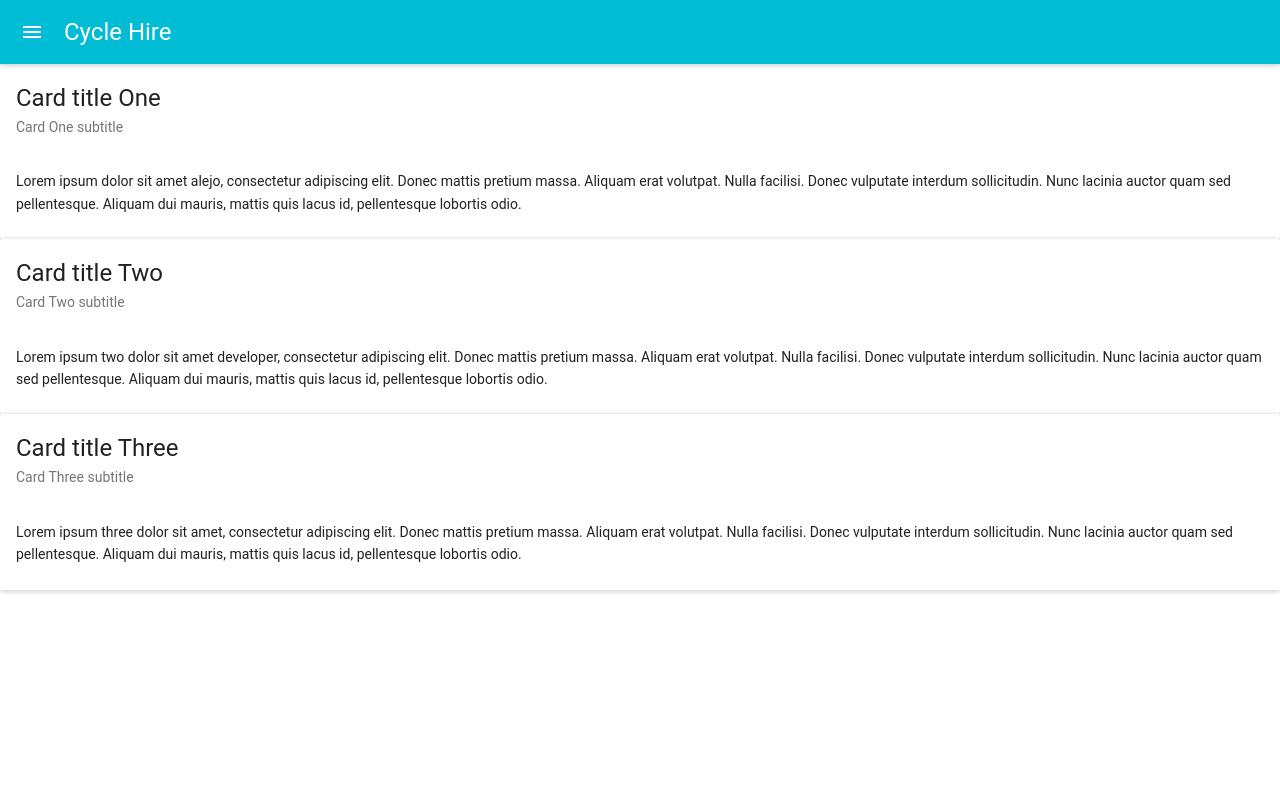
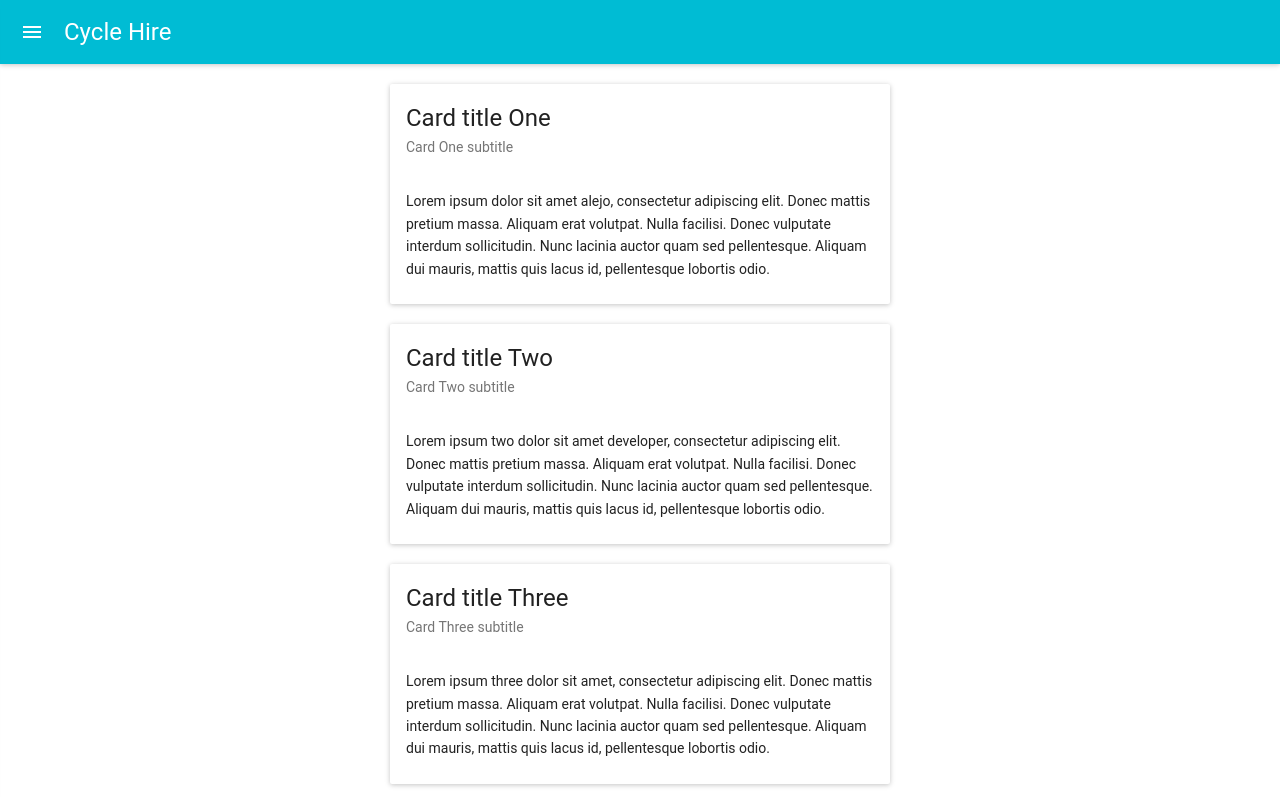
Before and after one commit to rudijs/cycle-hire-app, a React app: page / in a window 1280 px wide. Built offline with nearby package versions, Linux system fonts and the light colour scheme; what auth0-js would draw is missing.

Commit message:
Add width styles for large screens

```diff
--- a/src/components/Home.js
+++ b/src/components/Home.js
@@ -2,9 +2,13 @@ import React from "react";
 import { Card, CardTitle, CardText } from "material-ui/Card";
 
 const homePage = () => {
+  const style = {
+    maxWidth: 500,
+    marginTop: '2rem'
+  }
   return (
     <React.Fragment>
-      <Card>
+      <Card style={style}>
         <CardTitle title="Card title One" subtitle="Card One subtitle" />
         <CardText>
           Lorem ipsum dolor sit amet alejo, consectetur adipiscing elit. Donec mattis
@@ -13,7 +17,7 @@ const homePage = () => {
           Aliquam dui mauris, mattis quis lacus id, pellentesque lobortis odio.
         </CardText>
       </Card>
-      <Card>
+      <Card style={style}>
         <CardTitle title="Card title Two" subtitle="Card Two subtitle" />
         <CardText>
           Lorem ipsum two dolor sit amet developer, consectetur adipiscing elit. Donec mattis
@@ -22,7 +26,7 @@ const homePage = () => {
           Aliquam dui mauris, mattis quis lacus id, pellentesque lobortis odio.
         </CardText>
       </Card>
-      <Card>
+      <Card style={style}>
         <CardTitle title="Card title Three" subtitle="Card Three subtitle" />
         <CardText>
           Lorem ipsum three dolor sit amet, consectetur adipiscing elit. Donec mattis
```
